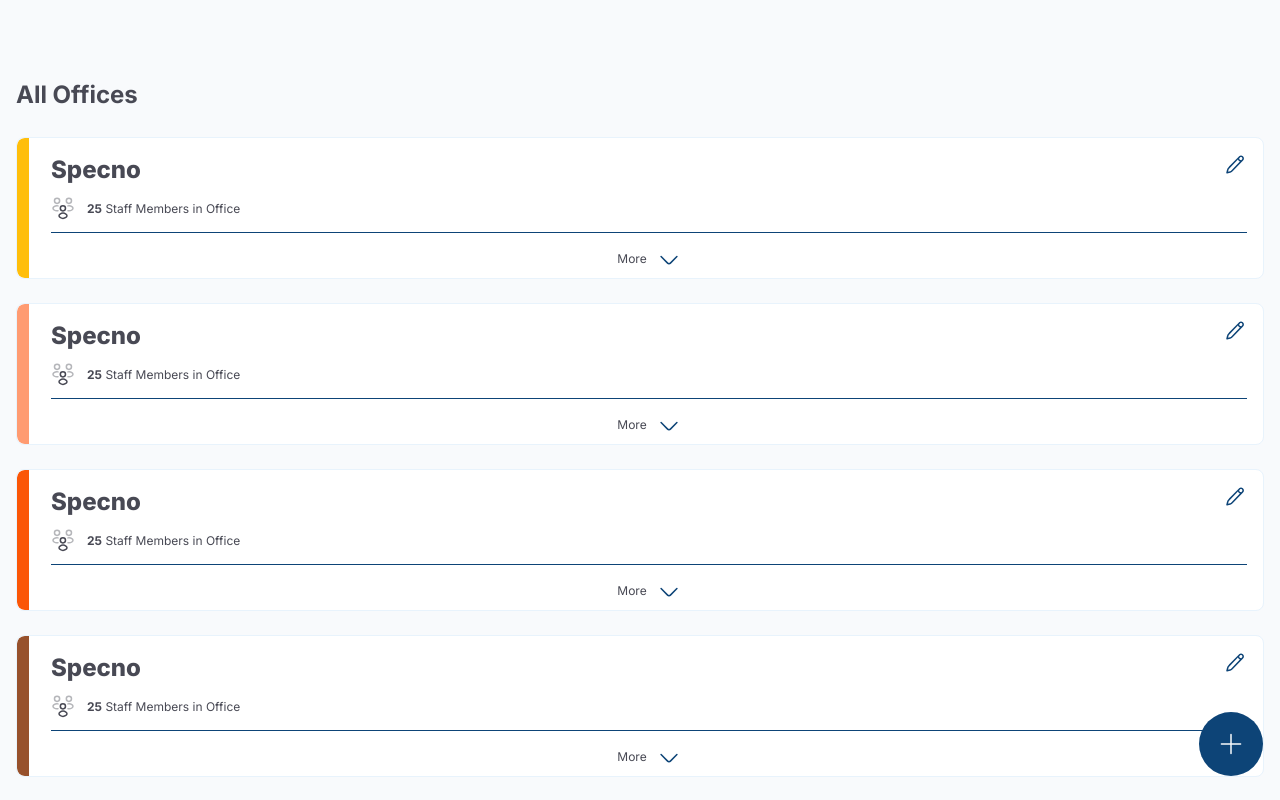
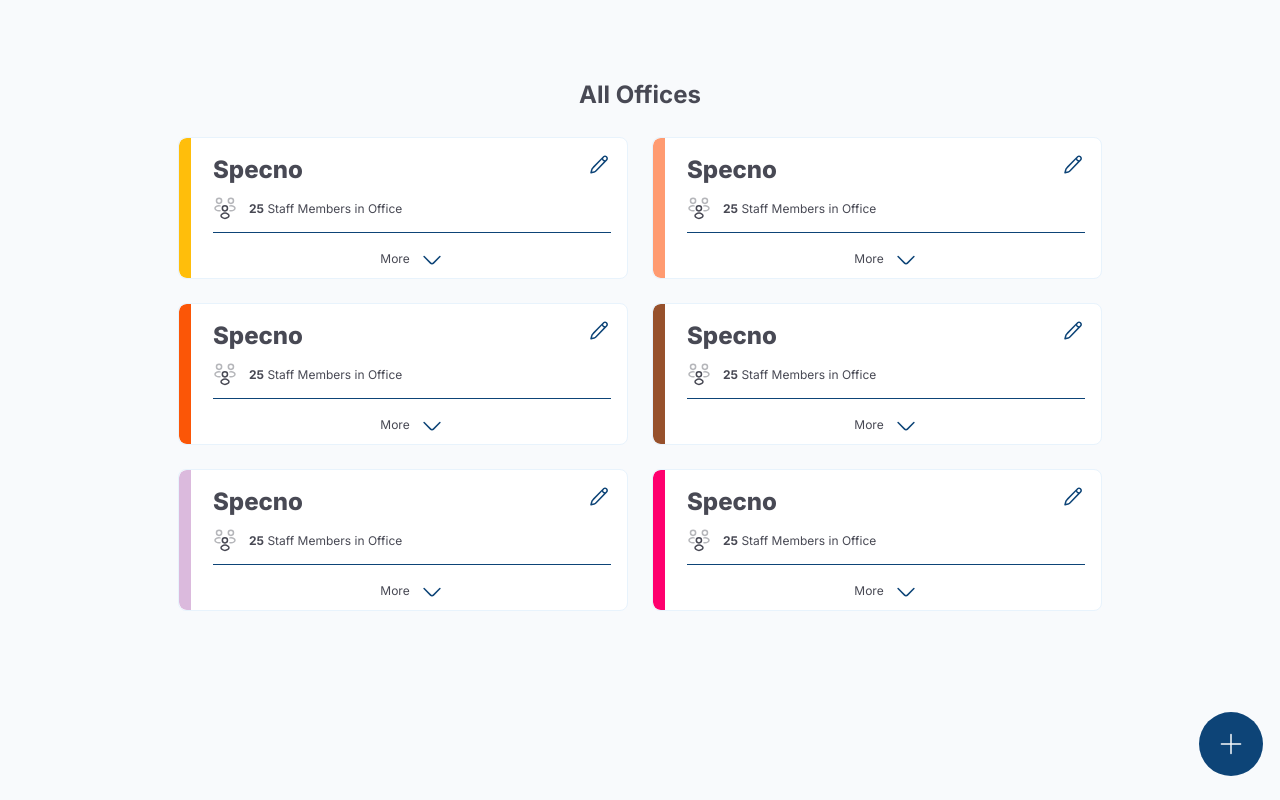
Before and after one commit to SabeloX/Office-Manager, a Next.js app: page / in a window 1280 px wide. Shown: the top 800 px of the page. Built offline with nearby package versions, Linux system fonts and the light colour scheme.

Commit message:
OM-28: add responsiveness for landing page

```diff
--- a/pages/landing-page/landing-page.css
+++ b/pages/landing-page/landing-page.css
@@ -20,3 +20,30 @@
     bottom: 24px;
     right: 17px;
 }
+
+/* Desktop */
+
+@media (min-width: 768px) {
+    .office {
+        display: flex;
+        flex-direction: column;
+        align-items: center;
+        position: relative;
+    }
+
+    .office > ul {
+        flex-direction: row;
+        flex-wrap: wrap;
+        max-width: 1390px;
+        justify-content: center;
+    }
+
+    .office > ul > li .office-block {
+        width: 450px;
+        max-width: 100%;
+    }
+
+    .office > h2 {
+        text-align: center;
+    }
+}
```
